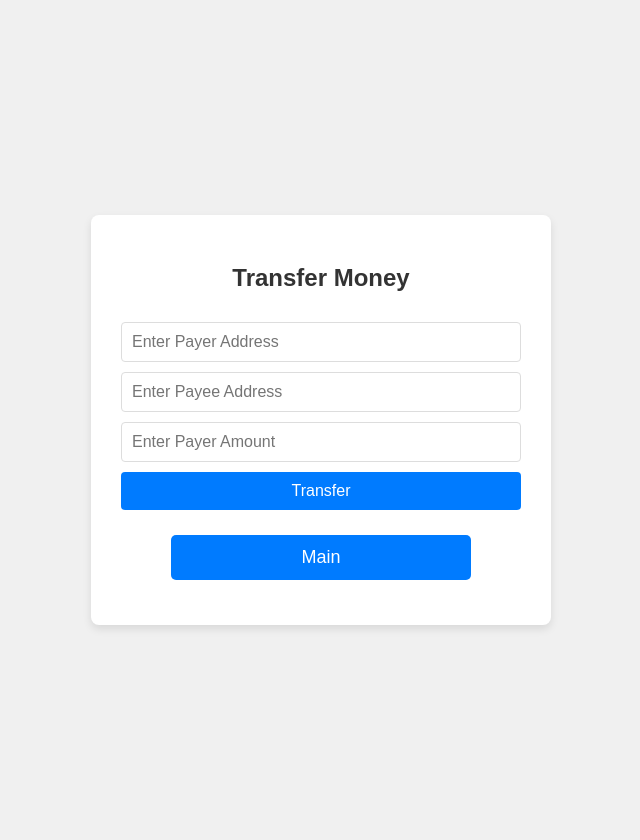
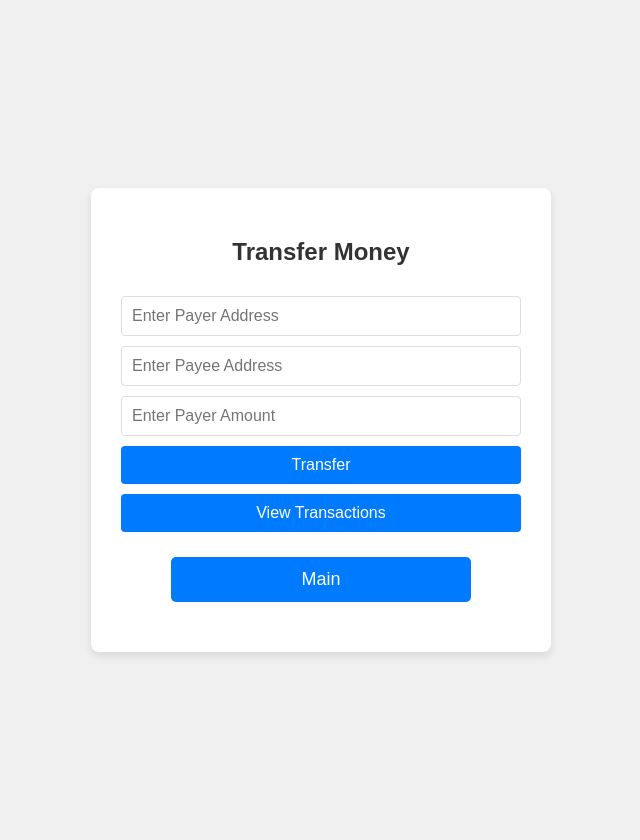
Before and after one commit to DeclanErice/SC6106T3, a Flask app: page /transferMoney in a window 1280 px wide. Shown: the whole page, without its empty margins (319-959 px from the left). Run offline with Flask 3, Linux system fonts and the light colour scheme; some libraries are stand-ins or nearby versions.

Commit message:
add view transction function

```diff
--- a/templates/transferMoney.html
+++ b/templates/transferMoney.html
@@ -9,10 +9,15 @@
         <input type="text" id="payee" placeholder="Enter Payee Address">
         <input type="text" id="amount" placeholder="Enter Payer Amount">
         <button class="btn" onclick="transfer()">Transfer</button>
+        <button class="btn" onclick="viewTransactions()">View Transactions</button>
 
         <form action="/main" method="post">
             <input type = "submit" value="Main">
         </form>
+        <p id="view_payer"></p>
+        <p id="view_payee"></p>
+        <p id="view_amount"></p>
+
         <script src="https://cdn.jsdelivr.net/npm/web3@1.5.2/dist/web3.min.js"></script>
         <script>
             const contractAddress = "0xd95ec987dbce3996e0a231c997589b340f647b1a";
@@ -77,6 +82,14 @@
 
             await contract.methods.weixin(payer,payee,amount).send({from:accounts[0]});
         }
+            async function viewTransactions(){
+            const result = await contract.methods.checkTransaction().call();
+
+            document.getElementById("view_payer").innerText = "Payer: " + result[0];
+            document.getElementById("view_payee").innerText = "Payee: " + result[1];
+            document.getElementById("view_amount").innerText = "Amount: " + result[2];
+
+        }
         </script>
     </div>
 </body>
```
